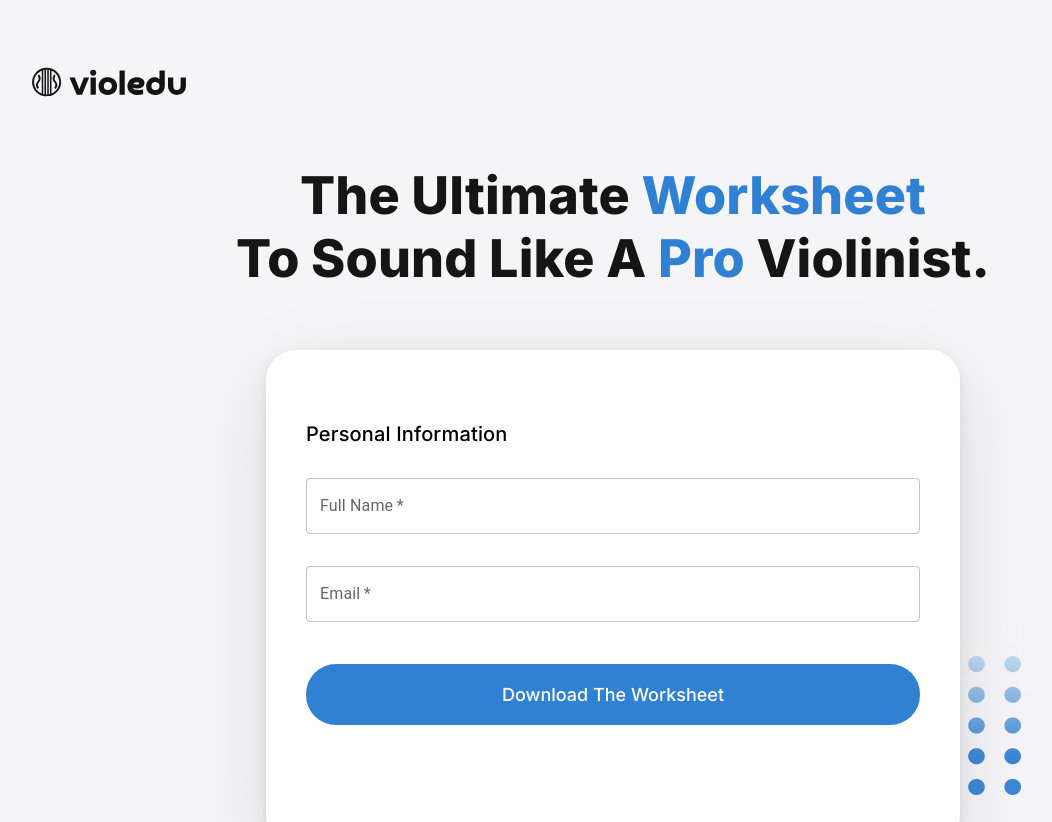
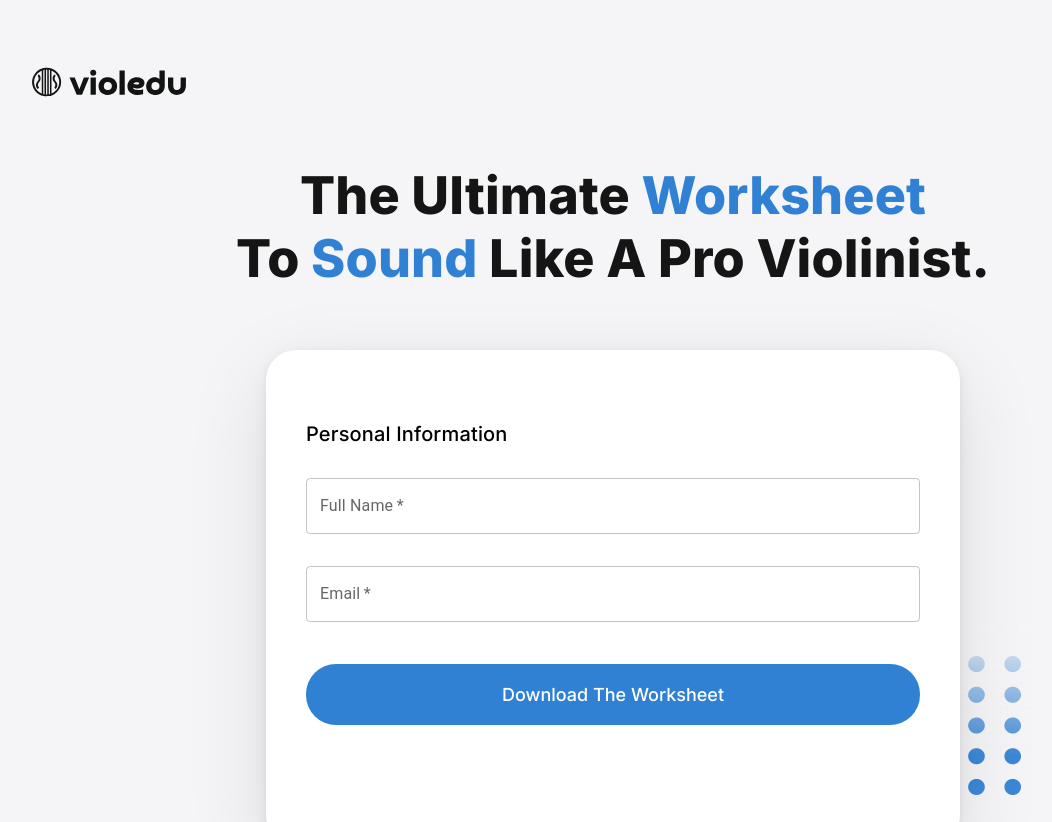
Before and after one commit to Violedu/violedu, a Next.js app: page /resources/worksheet in a window 1280 px wide. Shown: the top 822 px of the page, without its empty margins (27-1079 px from the left). Built offline with nearby package versions, Linux system fonts and the light colour scheme.

Commit message:
added animation to worksheet form

```diff
--- a/pages/resources/worksheet.tsx
+++ b/pages/resources/worksheet.tsx
@@ -10,7 +10,9 @@ import styles from "./worksheet.module.css";
 
 const Worksheet: NextPage = () => {
   const headlineRef = useRef<HTMLDivElement>(null);
+  const formRef = useRef<HTMLDivElement>(null);
   const [hasAnimatedHeadline, setHasAnimatedHeadline] = useState(false);
+  const [hasAnimatedForm, setHasAnimatedForm] = useState(false);
 
   const router = useRouter();
 
@@ -62,6 +64,10 @@ const Worksheet: NextPage = () => {
             animate(headlineRef.current, { opacity: [0, 1], y: [24, 0] }, { duration: 0.8 });
             setHasAnimatedHeadline(true);
           }
+          if (formRef.current && !hasAnimatedForm) {
+            animate(formRef.current, { opacity: [0, 1], y: [24, 0] }, { duration: 0.8, delay: 0.2 });
+            setHasAnimatedForm(true);
+          }
         }
       });
     };
@@ -71,13 +77,19 @@ const Worksheet: NextPage = () => {
     if (headlineRef.current) {
       observer.observe(headlineRef.current);
     }
+    if (formRef.current) {
+      observer.observe(formRef.current);
+    }
 
     return () => {
       if (headlineRef.current) {
         observer.unobserve(headlineRef.current);
       }
+      if (formRef.current) {
+        observer.unobserve(formRef.current);
+      }
     };
-  }, [hasAnimatedHeadline]);
+  }, [hasAnimatedHeadline, hasAnimatedForm]);
 
   return (
     <>
@@ -94,14 +106,14 @@ const Worksheet: NextPage = () => {
               <span className={styles.blueWording}>Worksheet</span>
             </div>
             <div className={styles.titleLine}>
-              <span>To Sound Like A </span>
-              <span className={styles.blueWording}>Pro </span>
-              <span>Violinist</span>
+              <span>To </span>
+              <span className={styles.blueWording}>Sound </span>
+              <span>Like A Pro Violinist</span>
               <span>.</span>
             </div>
           </div>
 
-          <div className={styles.form}>
+          <div className={styles.form} ref={formRef} style={{ opacity: 0, transform: 'translateY(24px)' }}> {/* Add ref and initial styles */}
             <img className={styles.imageIcon} alt="" src="/image@2x.png" />
             <div className={styles.frame}>
               <div className={styles.box}>
```
